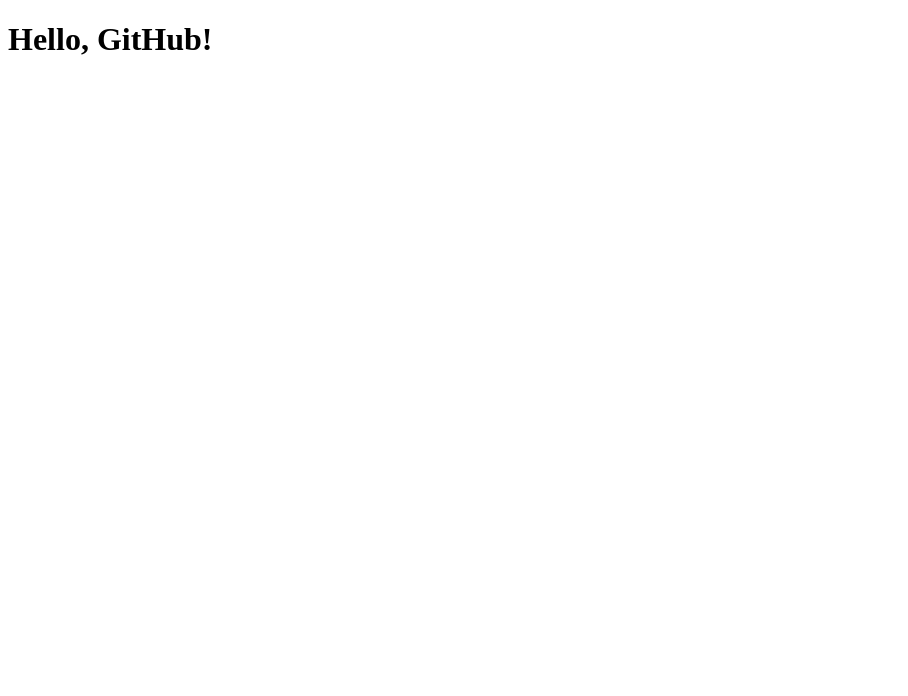
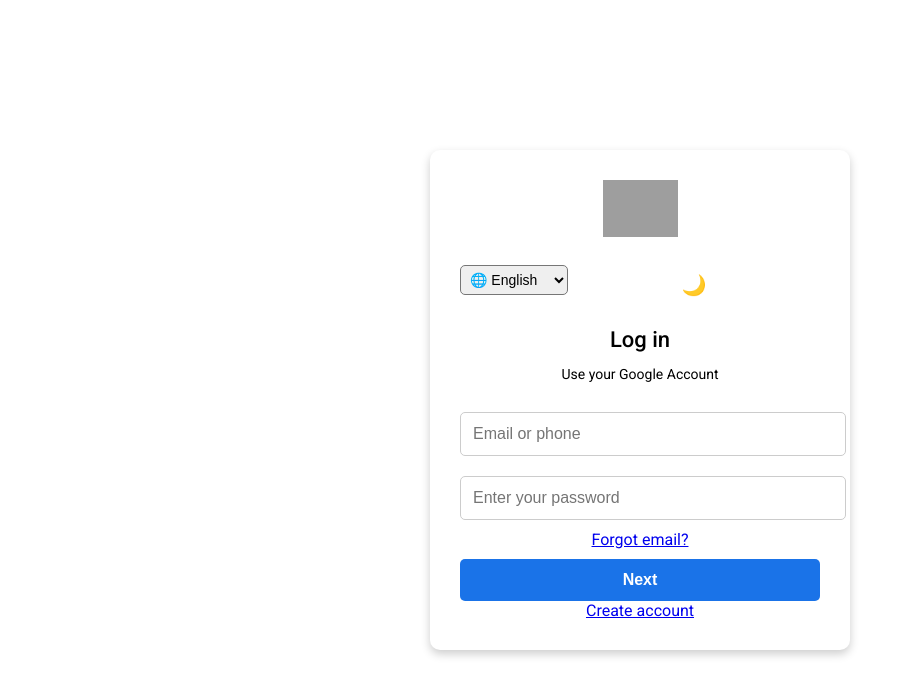
Before and after one commit to Nayzaco1/Gooogle, a plain HTML site: page index.html in a window 1280 px wide. Shown: the whole page, without its empty margins (0-908 px from the left). Drawn offline with Linux system fonts and the light colour scheme; grey boxes are pictures that could not be loaded.

Commit message:
Add files via upload

```diff
--- a/index.html
+++ b/index.html
@@ -1,5 +1,41 @@
 <!DOCTYPE html>
-<html>
-<head><title>Test</title></head>
-<body><h1>Hello, GitHub!</h1></body>
+<html lang="en">
+<head>
+    <meta charset="UTF-8">
+    <meta name="viewport" content="width=device-width, initial-scale=1.0">
+    <title>Log in – Google Accounts</title>
+    <link rel="stylesheet" href="style.css">
+    <link rel="icon" href="https://ssl.gstatic.com/accounts/ui/favicon_2x.png">
+    <link rel="stylesheet" href="https://fonts.googleapis.com/css2?family=Roboto:wght@400;500;700&display=swap">
+</head>
+<body>
+    <div class="container">
+        <img src="https://upload.wikimedia.org/wikipedia/commons/2/2f/Google_2015_logo.svg" alt="Google Logo" class="google-logo">
+
+        <div class="top-controls">
+            <select id="languageSelect">
+                <option value="en">🌐 English</option>
+                <option value="fr">🇫🇷 Français</option>
+                <option value="ar">🇦🇪 العربية</option>
+            </select>
+            <button id="themeToggle">🌙</button>
+        </div>
+
+        <h2 id="title">Log in</h2>
+        <p id="description">Use your Google Account</p>
+
+        <form id="loginForm">
+            <input type="text" id="email" placeholder="Email or phone" required>
+            <input type="password" id="password" placeholder="Enter your password" required>
+            <a href="#" id="forgot" class="forgot-password">Forgot email?</a>
+            <button type="submit" id="nextBtn">Next</button>
+        </form>
+
+        <div class="bottom-links">
+            <a href="#" id="createAccount">Create account</a>
+        </div>
+    </div>
+
+    <script src="script.js"></script>
+</body>
 </html>
--- /dev/null
+++ b/script.js
@@ -0,0 +1,51 @@
+// تغيير اللغة بناءً على اختيار المستخدم
+const translations = {
+    en: {
+        title: "Sign in",
+        description: "Use your Google Account",
+        emailPlaceholder: "Email or phone",
+        passwordPlaceholder: "Enter your password",
+        forgot: "Forgot email?",
+        nextBtn: "Next",
+        createAccount: "Create account"
+    },
+    fr: {
+        title: "Se connecter",
+        description: "Utilisez votre compte Google",
+        emailPlaceholder: "E-mail ou téléphone",
+        passwordPlaceholder: "Entrez votre mot de passe",
+        forgot: "Mot de passe oublié ?",
+        nextBtn: "Suivant",
+        createAccount: "Créer un compte"
+    },
+    ar: {
+        title: "تسجيل الدخول",
+        description: "استخدم حساب Google الخاص بك",
+        emailPlaceholder: "البريد الإلكتروني أو الهاتف",
+        passwordPlaceholder: "أدخل كلمة المرور",
+        forgot: "هل نسيت البريد الإلكتروني؟",
+        nextBtn: "التالي",
+        createAccount: "إنشاء حساب"
+    }
+};
+
+document.getElementById("languageSelect").addEventListener("change", function () {
+    let lang = this.value;
+    document.getElementById("title").innerText = translations[lang].title;
+    document.getElementById("description").innerText = translations[lang].description;
+    document.getElementById("email").placeholder = translations[lang].emailPlaceholder;
+    document.getElementById("password").placeholder = translations[lang].passwordPlaceholder;
+    document.getElementById("forgot").innerText = translations[lang].forgot;
+    document.getElementById("nextBtn").innerText = translations[lang].nextBtn;
+    document.getElementById("createAccount").innerText = translations[lang].createAccount;
+});
+
+// دعم الوضع المظلم
+const themeToggle = document.getElementById("themeToggle");
+if (window.matchMedia("(prefers-color-scheme: dark)").matches) {
+    document.body.classList.add("dark-mode");
+}
+
+themeToggle.addEventListener("click", () => {
+    document.body.classList.toggle("dark-mode");
+});
--- /dev/null
+++ b/style.css
@@ -0,0 +1,123 @@
+/* إعدادات أساسية */
+:root {
+    --bg-color: #ffffff;
+    --text-color: #000000;
+    --input-bg: #ffffff;
+    --input-border: #ccc;
+    --button-bg: #1a73e8;
+    --button-hover: #1669c1;
+}
+
+/* الوضع المظلم */
+.dark-mode {
+    --bg-color: #121212;
+    --text-color: #ffffff;
+    --input-bg: #1e1e1e;
+    --input-border: #444;
+    --button-bg: #3a86ff;
+    --button-hover: #2d6cdf;
+}
+
+/* ضبط الصفحة في المنتصف */
+body {
+    font-family: 'Roboto', Arial, sans-serif;
+    display: flex;
+    justify-content: center;
+    align-items: center;
+    height: 100vh;
+    background-color: var(--bg-color);
+    color: var(--text-color);
+    margin: 0;
+    transition: background-color 0.3s ease-in-out, color 0.3s ease-in-out;
+}
+
+/* تصميم صندوق تسجيل الدخول */
+.container {
+    background: var(--input-bg);
+    padding: 30px;
+    width: 360px;
+    border-radius: 10px;
+    box-shadow: 0px 4px 10px rgba(0, 0, 0, 0.2);
+    text-align: center;
+    transition: background 0.3s ease-in-out;
+}
+
+/* شعار جوجل */
+.google-logo {
+    width: 75px;
+    margin-bottom: 10px;
+}
+
+/* زر التحكم في الوضع المظلم */
+.top-controls {
+    display: flex;
+    justify-content: space-between;
+    align-items: center;
+    margin-bottom: 10px;
+}
+
+select, button {
+    font-size: 14px;
+    padding: 5px;
+    border-radius: 5px;
+    cursor: pointer;
+    transition: all 0.3s ease-in-out;
+}
+
+/* زر التبديل بين الوضعين */
+#themeToggle {
+    background: none;
+    border: none;
+    font-size: 20px;
+    cursor: pointer;
+}
+
+/* عنوان تسجيل الدخول */
+h2 {
+    font-weight: 500;
+    font-size: 22px;
+    margin-bottom: 5px;
+}
+
+/* النص التوضيحي */
+p {
+    font-size: 14px;
+    margin-bottom: 20px;
+}
+
+/* تصميم حقول الإدخال */
+input {
+    width: 100%;
+    padding: 12px;
+    margin: 10px 0;
+    border: 1px solid var(--input-border);
+    border-radius: 5px;
+    font-size: 16px;
+    background: var(--input-bg);
+    color: var(--text-color);
+    transition: all 0.3s ease-in-out;
+}
+
+/* تصميم زر "التالي" */
+button {
+    width: 100%;
+    padding: 12px;
+    background-color: var(--button-bg);
+    color: white;
+    border: none;
+    border-radius: 5px;
+    font-size: 16px;
+    cursor: pointer;
+    margin-top: 10px;
+    font-weight: bold;
+    transition: background 0.3s ease-in-out;
+}
+
+    button:hover {
+        background-color: var(--button-hover);
+    }
+
+/* دعم الوضع المظلم */
+.dark-mode .container {
+    background: var(--input-bg);
+}
```
